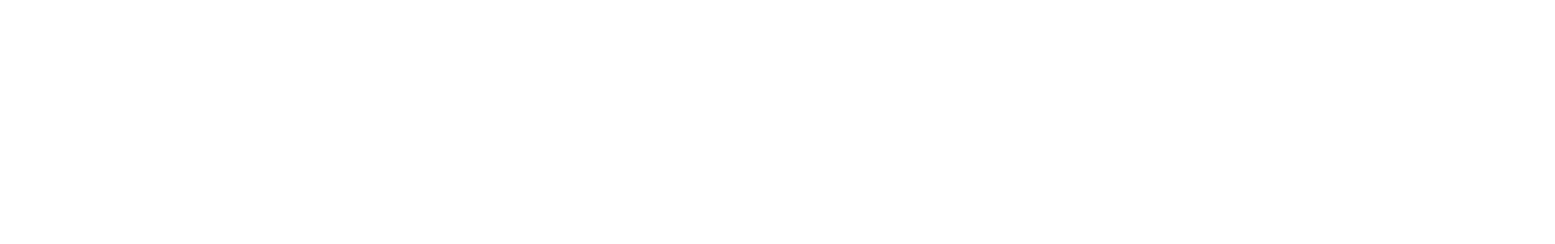
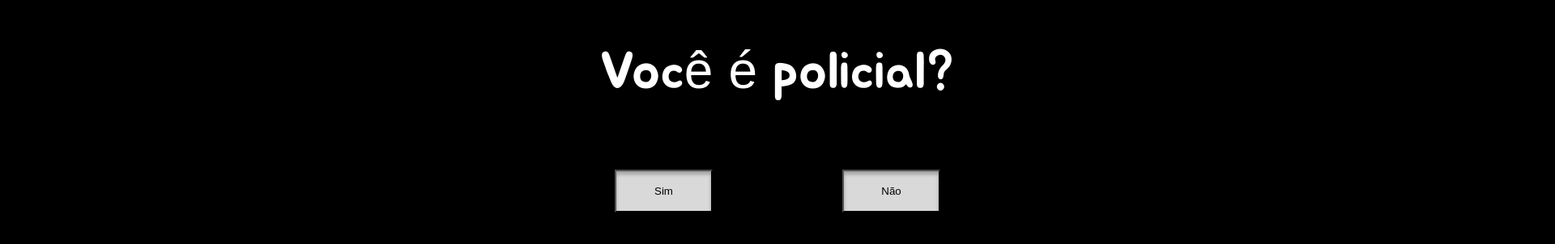
Before and after one commit to williamcosta52/E-commerce-front-end, a React (Create React App) app: page / in a window 1280 px wide. Before the commit this address had no page. Shown: the part 244-546 px from the top of the page at 81% size, 1920 px wide, since content can reach past the window. Built offline with nearby package versions, Linux system fonts and the light colour scheme.

Commit message:
Feat: mostrando itens por categoria e o item em específico

```diff
--- a/src/App.js
+++ b/src/App.js
@@ -12,12 +12,12 @@
 		<Container>
 			<BrowserRouter>
 				<Routes>
-				{/*	<Route path="/" element={<DarkPage />} />
+					<Route path="/" element={<DarkPage />} />
 					<Route path="/exit" element={<ExitPage />} />
 					<Route path="/home" element={<Home />} />
-	<Route path="/sign-up" element={<SignUp />} />*/}
-					<Route path="/:category" element={<CategoryPage />}/>
-					<Route path="/:category/:item" element={<ItemPage />}/>
+					<Route path="/sign-up" element={<SignUp />} />
+					<Route path="/:category" element={<CategoryPage />} />
+					<Route path="/:category/:item" element={<ItemPage />} />
 				</Routes>
 			</BrowserRouter>
 		</Container>
```
